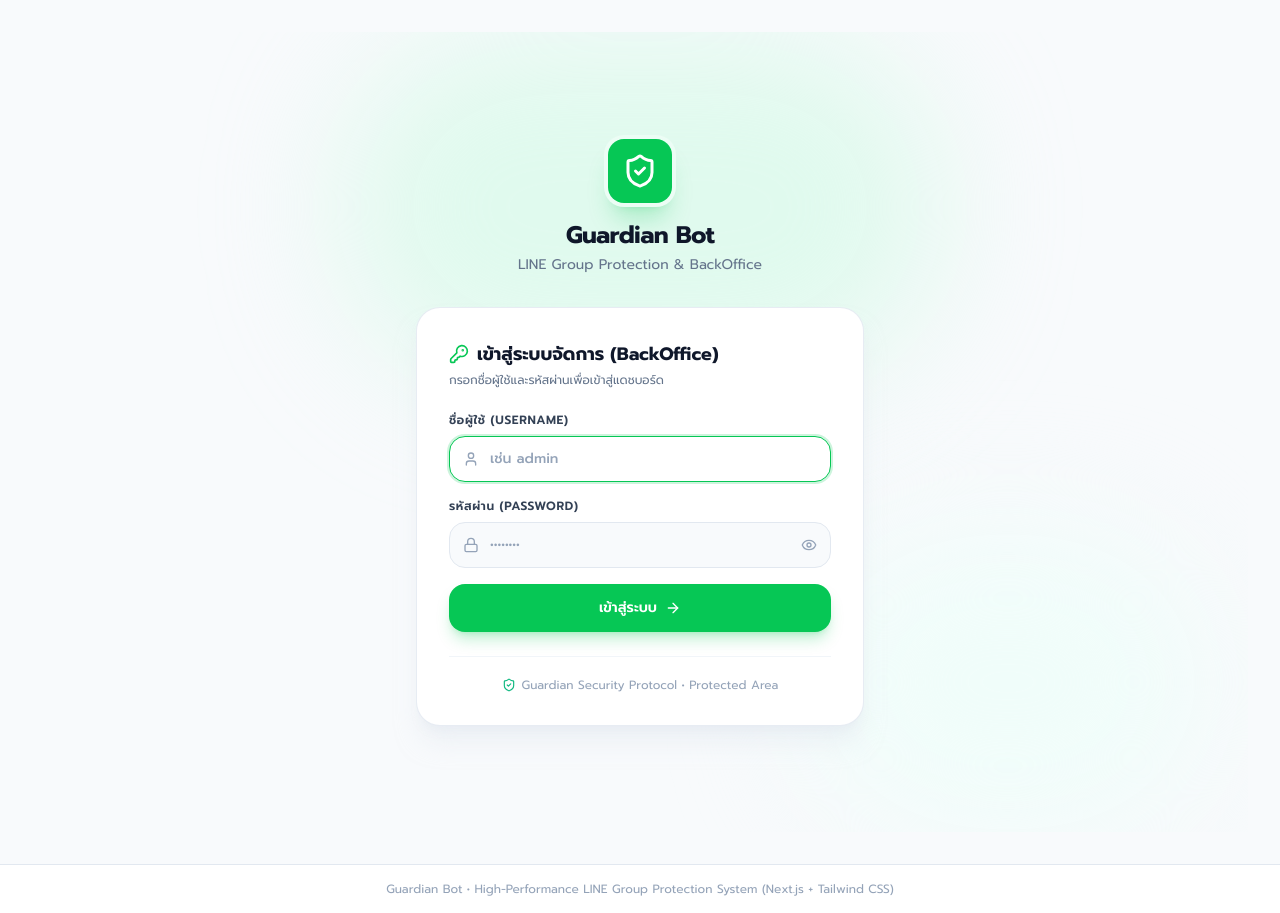
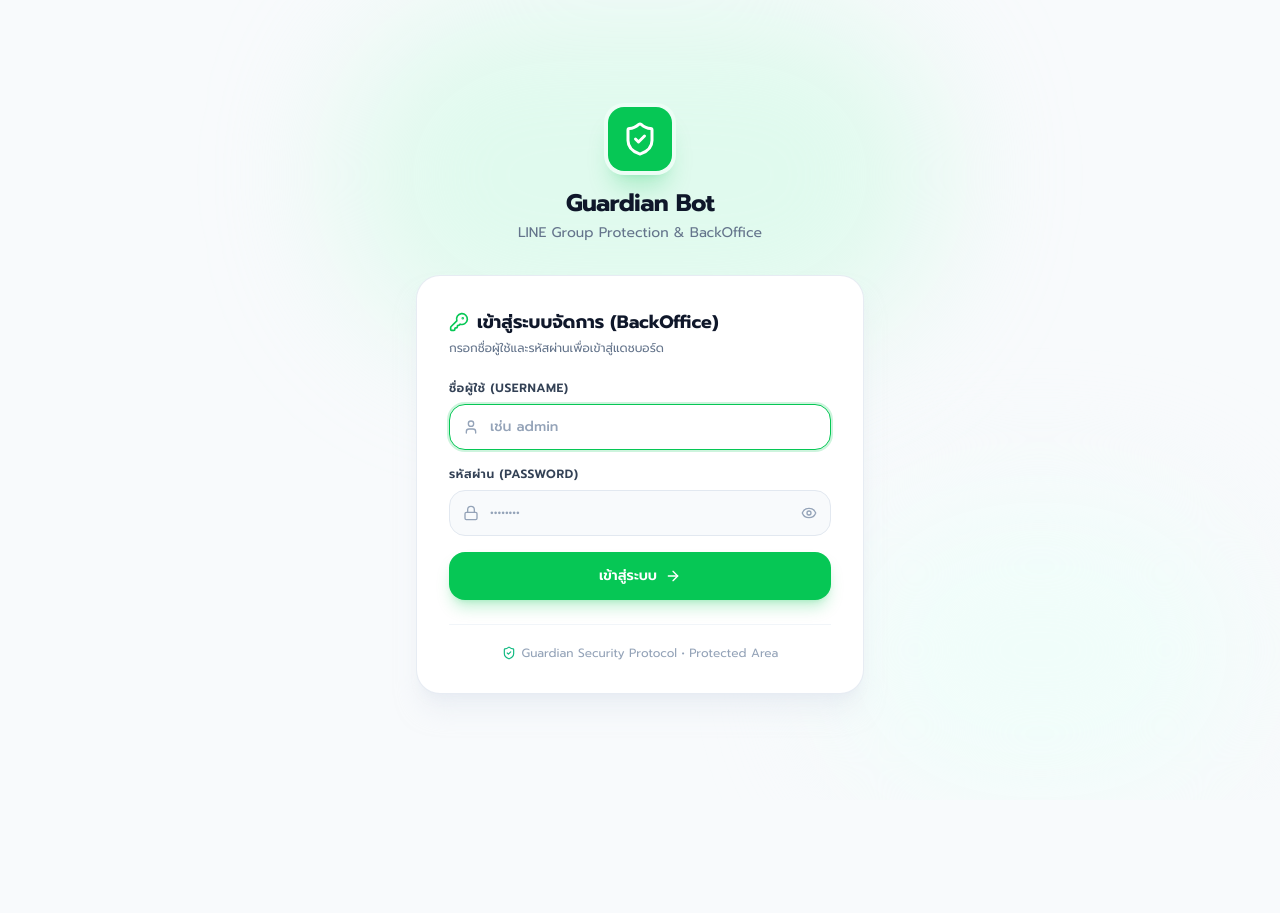
Before and after one commit to wteamworkspace-lab/guardianbot, a Next.js app: page /login in a window 1280 px wide. After the commit the page ends 800 px from the top, so only its background shows below. Built offline with nearby package versions, Linux system fonts and the light colour scheme.

Commit message:
fix: remove top margin and footer gap on login page for seamless viewport

```diff
--- a/src/app/layout.jsx
+++ b/src/app/layout.jsx
@@ -1,5 +1,4 @@
 import './globals.css';
-import Navbar from '../components/Navbar';
 import AuthWrapper from '../components/AuthWrapper';
 
 export const metadata = {
@@ -12,13 +11,7 @@
     <html lang="th" className="light">
       <body className="bg-slate-50 text-slate-800 min-h-screen flex flex-col antialiased">
         <AuthWrapper>
-          <Navbar />
-          <main className="max-w-7xl mx-auto px-4 sm:px-6 lg:px-8 py-8 flex-1 w-full space-y-6">
-            {children}
-          </main>
-          <footer className="border-t border-slate-200 bg-white py-4 text-center text-xs text-slate-400">
-            <p>Guardian Bot &bull; High-Performance LINE Group Protection System (Next.js + Tailwind CSS)</p>
-          </footer>
+          {children}
         </AuthWrapper>
       </body>
     </html>
--- a/src/components/AuthWrapper.jsx
+++ b/src/components/AuthWrapper.jsx
@@ -3,6 +3,7 @@
 import React, { useState, useEffect } from 'react';
 import { usePathname, useRouter } from 'next/navigation';
 import { ShieldCheck, Loader2 } from 'lucide-react';
+import Navbar from './Navbar';
 
 export default function AuthWrapper({ children }) {
   const pathname = usePathname();
@@ -57,7 +58,7 @@
       });
   }, [pathname, router]);
 
-  // If on /login, render without protection
+  // If on /login, render without Navbar, without main py-8, and without footer
   if (pathname === '/login') {
     return <>{children}</>;
   }
@@ -82,5 +83,16 @@
     return null;
   }
 
-  return <>{children}</>;
+  // Authenticated pages layout
+  return (
+    <>
+      <Navbar />
+      <main className="max-w-7xl mx-auto px-4 sm:px-6 lg:px-8 py-8 flex-1 w-full space-y-6">
+        {children}
+      </main>
+      <footer className="border-t border-slate-200 bg-white py-4 text-center text-xs text-slate-400">
+        <p>Guardian Bot &bull; High-Performance LINE Group Protection System (Next.js + Tailwind CSS)</p>
+      </footer>
+    </>
+  );
 }
```
